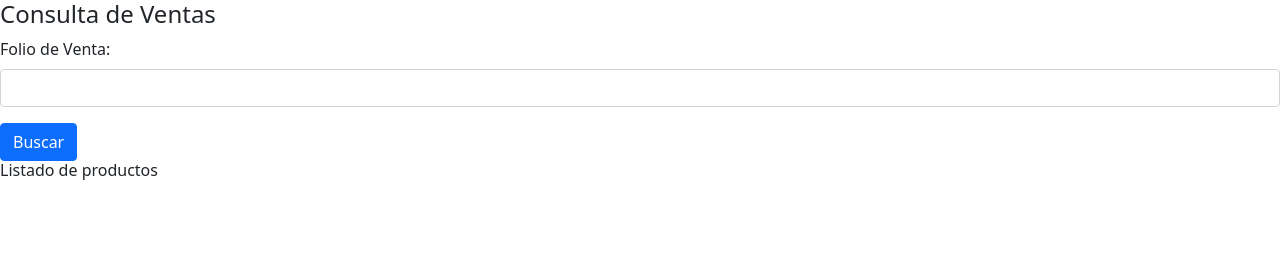
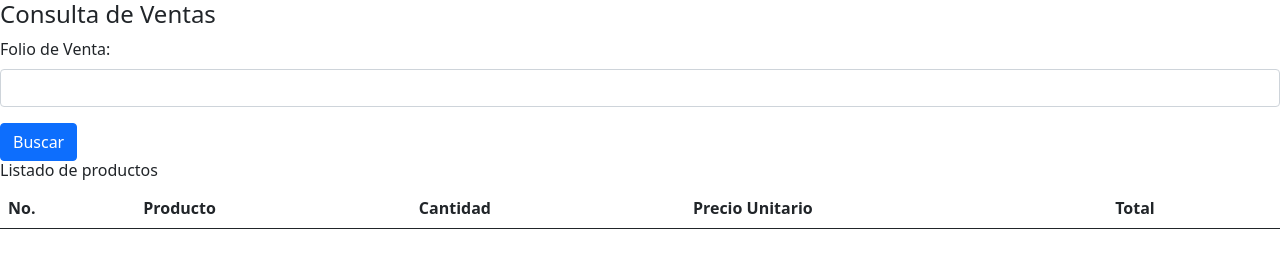
Before and after one commit to LucyVillasenor/tasf, a plain HTML site: page PaginaWeb/form.html in a window 1280 px wide. Drawn offline with nearby package versions, Linux system fonts and the light colour scheme.

Commit message:
Se agrego la estructura de la tabla

```diff
--- a/PaginaWeb/form.html
+++ b/PaginaWeb/form.html
@@ -18,13 +18,27 @@
           <label for="exampleInputEmail1" class="form-label">Folio de Venta:</label>
           <input type="number" class="form-control" id="folioVenta">
         </div>
-         <button type="submit" class="btn btn-primary btnBuscar" onclick="getInfo()">Buscar</button>
+         <button type="submit" class="btn btn-primary btnBuscar" onclick="getVenta()">Buscar</button>
       </form>
     <div>
       <h6>Listado de productos</h6>
       <div id="table">
-
+        <table class="table">
+            <thead>
+              <tr>
+                <th scope="col">No.</th>
+                <th scope="col">Producto</th>
+                <th scope="col">Cantidad</th>
+                <th scope="col">Precio Unitario</th>
+                <th scope="col">Total</th>
+              </tr>
+            </thead>
+            <tbody>
+                <div class="tablecontainer"></div>
+            </tbody>
+          </table>
+      </div>
     </div>
-
+    <div class="totales"></div>
 </body>
 </html>
```
